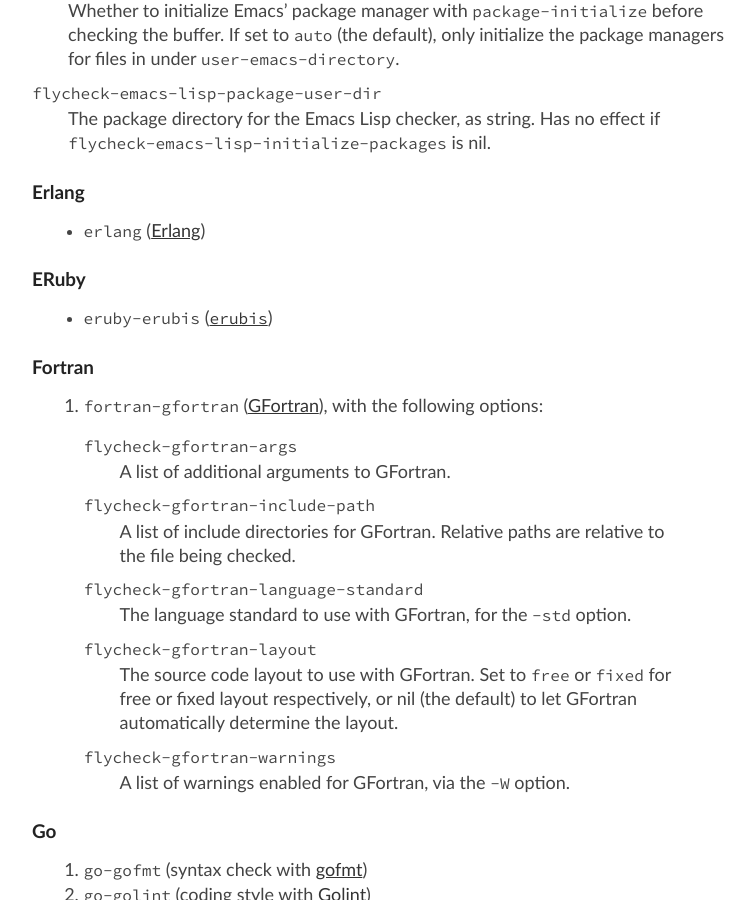
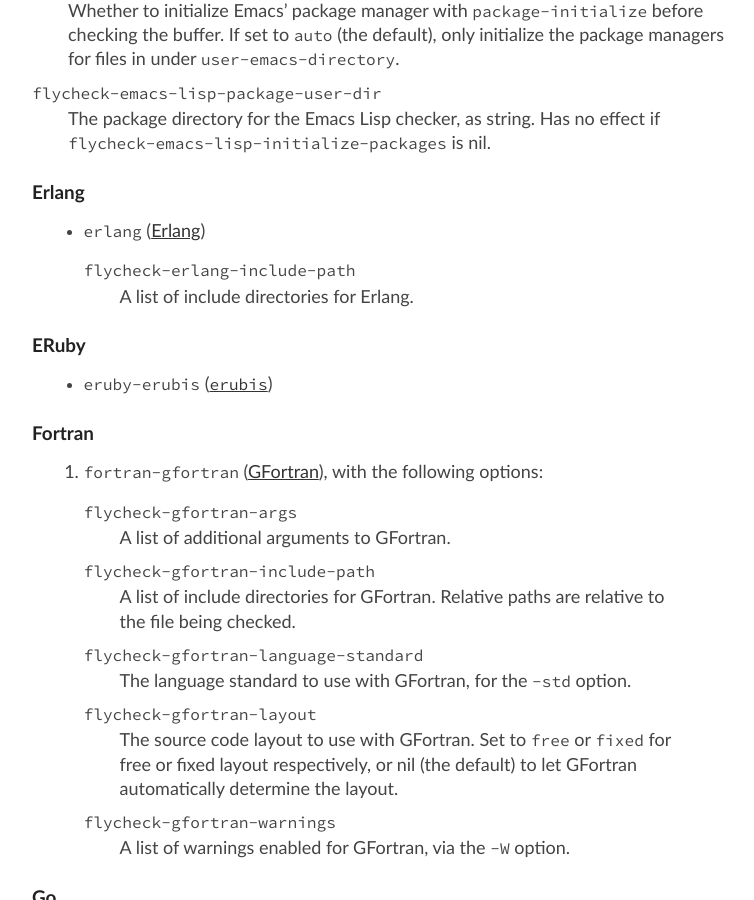
Before and after one commit to cmarqu/flycheck.github.io, a Jekyll site: the page manual/latest/Supported-languages.html, which Jekyll copies as it is, in a window 1280 px wide and 900 px high, scrolled down 3747 px. Shown: the whole window, without its empty margins (258-1012 px from the left). Built offline with Jekyll 4.4.1, drawn with Linux system fonts in a browser that asks for light colours.

Commit message:
Update manual from flycheck/flycheck@cf1bea6

```diff
--- a/manual/latest/Function-and-Variable-Index.html
+++ b/manual/latest/Function-and-Variable-Index.html
@@ -115,6 +115,7 @@ Previous: <a href="Key-Index.html#Key-Index" accesskey="p" rel="prev">Key Index<
 <tr><td></td><td valign="top"><a href="Supported-languages.html#index-flycheck_002demacs_002dlisp_002dinitialize_002dpackages"><code>flycheck-emacs-lisp-initialize-packages</code></a>:</td><td>&nbsp;</td><td valign="top"><a href="Supported-languages.html#Supported-languages">Supported languages</a></td></tr>
 <tr><td></td><td valign="top"><a href="Supported-languages.html#index-flycheck_002demacs_002dlisp_002dload_002dpath"><code>flycheck-emacs-lisp-load-path</code></a>:</td><td>&nbsp;</td><td valign="top"><a href="Supported-languages.html#Supported-languages">Supported languages</a></td></tr>
 <tr><td></td><td valign="top"><a href="Supported-languages.html#index-flycheck_002demacs_002dlisp_002dpackage_002duser_002ddir"><code>flycheck-emacs-lisp-package-user-dir</code></a>:</td><td>&nbsp;</td><td valign="top"><a href="Supported-languages.html#Supported-languages">Supported languages</a></td></tr>
+<tr><td></td><td valign="top"><a href="Supported-languages.html#index-flycheck_002derlang_002dinclude_002dpath"><code>flycheck-erlang-include-path</code></a>:</td><td>&nbsp;</td><td valign="top"><a href="Supported-languages.html#Supported-languages">Supported languages</a></td></tr>
 <tr><td></td><td valign="top"><a href="Reporting-results.html#index-flycheck_002derror"><code>flycheck-error</code></a>:</td><td>&nbsp;</td><td valign="top"><a href="Reporting-results.html#Reporting-results">Reporting results</a></td></tr>
 <tr><td></td><td valign="top"><a href="Listing-errors.html#index-flycheck_002derror_002dlist_002dafter_002drefresh_002dhook"><code>flycheck-error-list-after-refresh-hook</code></a>:</td><td>&nbsp;</td><td valign="top"><a href="Listing-errors.html#Listing-errors">Listing errors</a></td></tr>
 <tr><td></td><td valign="top"><a href="Listing-errors.html#index-flycheck_002derror_002dlist_002dhighlight"><code>flycheck-error-list-highlight</code></a>:</td><td>&nbsp;</td><td valign="top"><a href="Listing-errors.html#Listing-errors">Listing errors</a></td></tr>
--- a/manual/latest/Supported-languages.html
+++ b/manual/latest/Supported-languages.html
@@ -401,6 +401,14 @@ effect if <code>flycheck-emacs-lisp-initialize-packages</code> is nil.
 
 <ul>
 <li> <code>erlang</code> (<a href="http://www.erlang.org/">Erlang</a>)
+
+<dl compact="compact">
+<dt><code>flycheck-erlang-include-path</code></dt>
+<dd><a name="index-flycheck_002derlang_002dinclude_002dpath"></a>
+<p>A list of include directories for Erlang.
+</p></dd>
+</dl>
+
 </li></ul>
 
 <a name="ERuby"></a>
```
